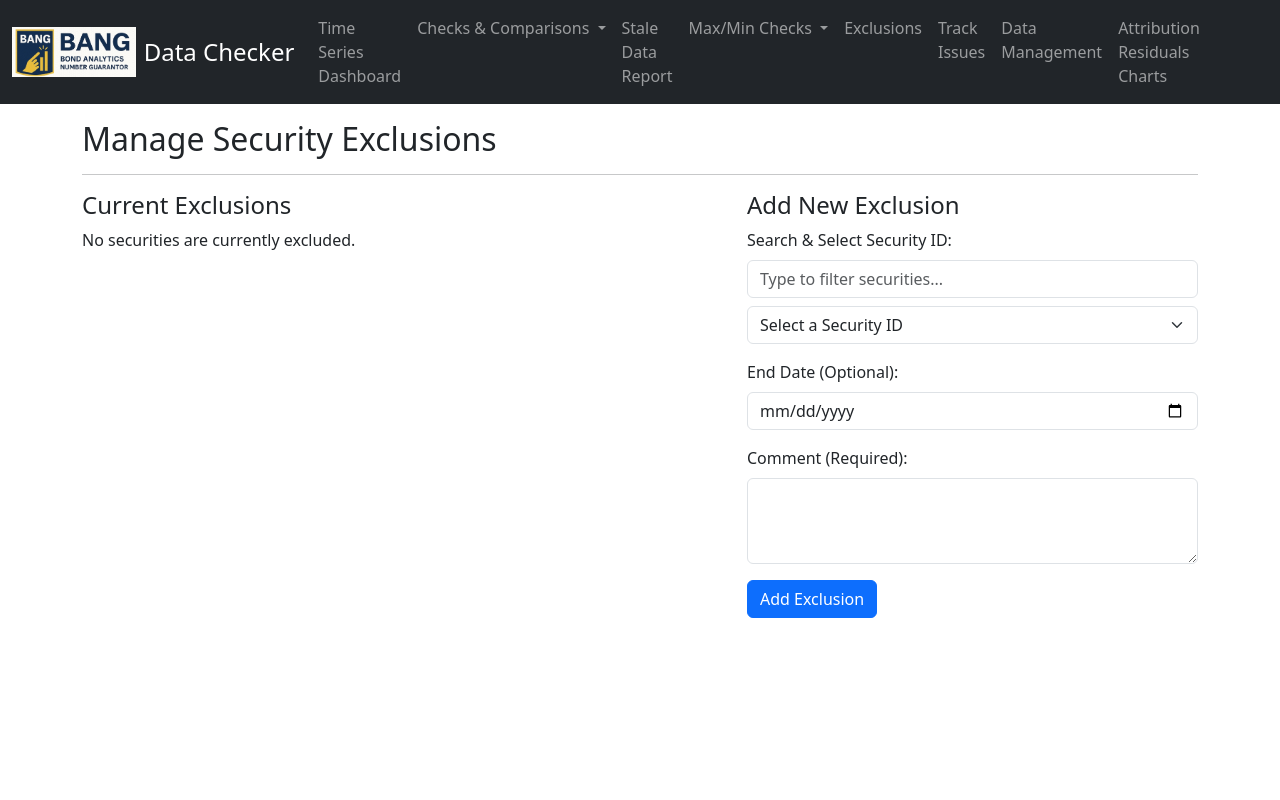
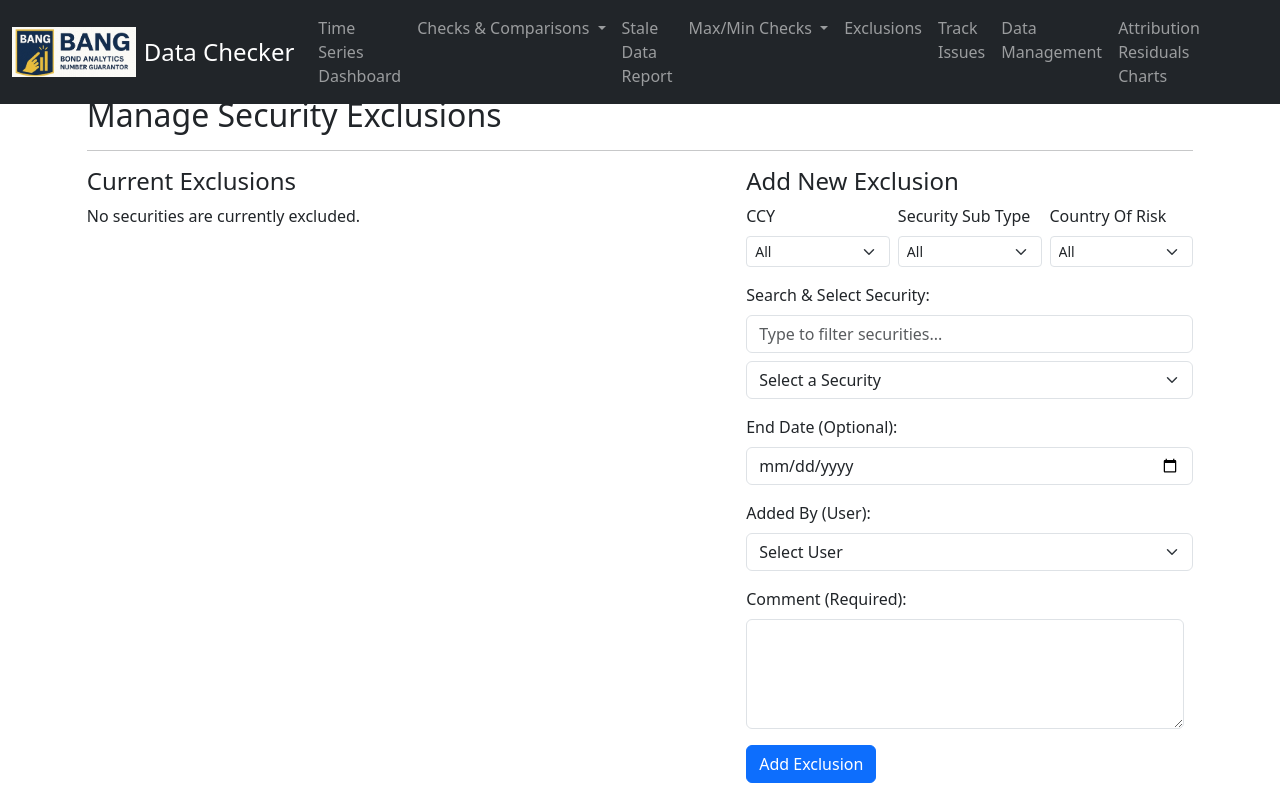
Before and after one commit to Cluckhead/Bang, a Flask app: page /exclusions in a window 1280 px wide. Run offline with Flask 3, Linux system fonts and the light colour scheme.

Commit message:
improved Exclusions

```diff
--- a/templates/exclusions_page.html
+++ b/templates/exclusions_page.html
@@ -3,7 +3,7 @@
 {% block title %}Manage Security Exclusions{% endblock %}
 
 {% block content %}
-<div class="container mt-4">
+<div class="container" style="width: 90%; max-width: 90vw; min-width: 900px;">
     <h2>Manage Security Exclusions</h2>
     <hr>
 
@@ -24,9 +24,11 @@
                     <thead>
                         <tr>
                             <th>Security ID</th>
+                            <th>Is Distressed</th>
                             <th>Date Added</th>
                             <th>End Date</th>
                             <th>Comment</th>
+                            <th>Added By</th>
                             <th>Action</th>
                         </tr>
                     </thead>
@@ -34,9 +36,11 @@
                         {% for exclusion in exclusions %}
                             <tr>
                                 <td>{{ exclusion.SecurityID }}</td>
+                                <td>{{ exclusion['Is Distressed'] if 'Is Distressed' in exclusion else '' }}</td>
                                 <td>{{ exclusion.AddDate.strftime('%Y-%m-%d') if exclusion.AddDate else 'N/A' }}</td>
                                 <td>{{ exclusion.EndDate.strftime('%Y-%m-%d') if exclusion.EndDate else '' }}</td>
-                                <td>{{ exclusion.Comment }}</td>
+                                <td style="max-width: 350px; word-break: break-word;">{{ exclusion.Comment }}</td>
+                                <td>{{ exclusion.User if exclusion.User is defined else '' }}</td>
                                 <td>
                                     <form method="POST" action="{{ url_for('exclusion_bp.remove_exclusion_route') }}" style="display: inline;">
                                         <input type="hidden" name="security_id" value="{{ exclusion.SecurityID }}">
@@ -57,13 +61,53 @@
         <div class="col-md-5">
             <h4>Add New Exclusion</h4>
             <form method="POST" action="{{ url_for('exclusion_bp.manage_exclusions') }}">
+                {# --- Filter dropdowns for CCY, Security Sub Type, Country Of Risk --- #}
                 <div class="mb-3">
-                    <label for="security-search-input" class="form-label">Search & Select Security ID:</label>
+                    <div class="row g-2">
+                        <div class="col">
+                            <label for="filter-ccy" class="form-label">CCY</label>
+                            <select id="filter-ccy" class="form-select form-select-sm">
+                                <option value="">All</option>
+                                {% set ccy_options = available_securities | map(attribute='CCY') | unique | list | sort %}
+                                {% for ccy in ccy_options %}
+                                    <option value="{{ ccy }}">{{ ccy }}</option>
+                                {% endfor %}
+                            </select>
+                        </div>
+                        <div class="col">
+                            <label for="filter-subtype" class="form-label">Security Sub Type</label>
+                            <select id="filter-subtype" class="form-select form-select-sm">
+                                <option value="">All</option>
+                                {% set subtype_options = available_securities | map(attribute='Security Sub Type') | unique | list | sort %}
+                                {% for subtype in subtype_options %}
+                                    <option value="{{ subtype }}">{{ subtype }}</option>
+                                {% endfor %}
+                            </select>
+                        </div>
+                        <div class="col">
+                            <label for="filter-country" class="form-label">Country Of Risk</label>
+                            <select id="filter-country" class="form-select form-select-sm">
+                                <option value="">All</option>
+                                {% set country_options = available_securities | map(attribute='Country Of Risk') | unique | list | sort %}
+                                {% for country in country_options %}
+                                    <option value="{{ country }}">{{ country }}</option>
+                                {% endfor %}
+                            </select>
+                        </div>
+                    </div>
+                </div>
+                {# --- End filter dropdowns --- #}
+
+                <div class="mb-3">
+                    <label for="security-search-input" class="form-label">Search & Select Security:</label>
                     <input type="text" id="security-search-input" class="form-control mb-2" placeholder="Type to filter securities...">
                     <select class="form-select" id="security-select" name="security_id" required>
-                        <option value="" disabled selected>Select a Security ID</option>
-                        {% for sec_id in available_securities %}
-                            <option value="{{ sec_id }}">{{ sec_id }}</option>
+                        <option value="" disabled selected>Select a Security</option>
+                        {# Show ISIN - Security Name in the dropdown, and add Is Distressed as a data attribute #}
+                        {% for sec in available_securities %}
+                            <option value="{{ sec.ISIN }}" data-ccy="{{ sec.CCY }}" data-subtype="{{ sec['Security Sub Type'] }}" data-country="{{ sec['Country Of Risk'] }}" data-distressed="{{ sec['Is Distressed'] if 'Is Distressed' in sec else '' }}">
+                                {{ sec.ISIN }} - {{ sec['Security Name'] }}{% if sec['Is Distressed'] == 'TRUE' %} (Distressed){% endif %}
+                            </option>
                         {% endfor %}
                     </select>
                 </div>
@@ -72,8 +116,17 @@
                     <input type="date" class="form-control" id="end_date" name="end_date">
                 </div>
                 <div class="mb-3">
+                    <label for="user-select" class="form-label">Added By (User):</label>
+                    <select class="form-select" id="user-select" name="user" required>
+                        <option value="" disabled selected>Select User</option>
+                        {% for user in users %}
+                            <option value="{{ user }}">{{ user }}</option>
+                        {% endfor %}
+                    </select>
+                </div>
+                <div class="mb-3">
                     <label for="comment" class="form-label">Comment (Required):</label>
-                    <textarea class="form-control" id="comment" name="comment" rows="3" required></textarea>
+                    <textarea class="form-control" id="comment" name="comment" rows="4" style="width: 98%; min-width: 400px; max-width: 99%;"></textarea>
                 </div>
                 <button type="submit" class="btn btn-primary">Add Exclusion</button>
             </form>
@@ -84,48 +137,66 @@
 {% endblock %}
 
 {% block scripts %}
-{{ super() }} {# Include scripts from base.html #}
-{# We will add specific JS for the dynamic dropdown here later #}
+{{ super() }}
 <script>
-    // Basic dynamic filtering for the dropdown
-    document.getElementById('security-search-input').addEventListener('input', function() {
-        let filter = this.value.toLowerCase();
-        let select = document.getElementById('security-select');
-        let options = select.options;
-        let firstVisibleOption = null;
+// --- Client-side filtering for the security dropdown ---
+// This script filters the main security dropdown based on the three filter dropdowns and the search box.
+// It is designed to be fast and work for up to 10,000 options.
 
-        for (let i = 0; i < options.length; i++) {
-            let option = options[i];
-            // Skip the placeholder option
-            if (option.value === "") {
-                option.style.display = ""; // Always show placeholder if input is empty, hide otherwise
-                option.style.display = filter ? "none" : "";
-                continue;
+document.addEventListener('DOMContentLoaded', function() {
+    const searchInput = document.getElementById('security-search-input');
+    const select = document.getElementById('security-select');
+    const filterCCY = document.getElementById('filter-ccy');
+    const filterSubtype = document.getElementById('filter-subtype');
+    const filterCountry = document.getElementById('filter-country');
+
+    // Store all options in memory for fast filtering
+    const allOptions = Array.from(select.options).filter(opt => opt.value !== ""); // Exclude placeholder
+
+    // Helper: Apply all filters and search
+    function applyFilters() {
+        const search = searchInput.value.trim().toLowerCase();
+        const ccy = filterCCY.value;
+        const subtype = filterSubtype.value;
+        const country = filterCountry.value;
+        let firstVisible = null;
+
+        // Hide all options initially
+        allOptions.forEach(opt => {
+            let show = true;
+            // Filter by CCY
+            if (ccy && opt.getAttribute('data-ccy') !== ccy) show = false;
+            // Filter by Subtype
+            if (subtype && opt.getAttribute('data-subtype') !== subtype) show = false;
+            // Filter by Country
+            if (country && opt.getAttribute('data-country') !== country) show = false;
+            // Filter by search (ISIN or Name)
+            if (show && search) {
+                const text = opt.textContent.toLowerCase();
+                if (!text.includes(search)) show = false;
             }
+            opt.style.display = show ? '' : 'none';
+            if (show && !firstVisible) firstVisible = opt;
+        });
+        // Optionally, select the first visible option if none is selected
+        // (Do not auto-select to avoid accidental submissions)
+    }
 
-            let txtValue = option.textContent || option.innerText;
-            if (txtValue.toLowerCase().indexOf(filter) > -1) {
-                option.style.display = "";
-                if (!firstVisibleOption) {
-                     firstVisibleOption = option; // Keep track of the first match
-                }
-            } else {
-                option.style.display = "none";
-            }
-        }
-         // Optionally, select the first visible option if the user hasn't selected one manually
-        // This part can be enhanced, maybe select only if input length > N or on specific event
-        // if (filter && firstVisibleOption && select.selectedIndex <= 0) {
-            // select.value = firstVisibleOption.value;
-        // }
+    // Event listeners for all filters
+    searchInput.addEventListener('input', applyFilters);
+    filterCCY.addEventListener('change', applyFilters);
+    filterSubtype.addEventListener('change', applyFilters);
+    filterCountry.addEventListener('change', applyFilters);
+
+    // Optional: Reset search/filter when dropdown is focused
+    select.addEventListener('focus', function() {
+        // Uncomment to clear search on focus:
+        // searchInput.value = '';
+        // applyFilters();
     });
 
-    // Reset filter when dropdown is clicked (to show all options again initially)
-    document.getElementById('security-select').addEventListener('mousedown', function(){
-       // Optional: Uncomment below to clear search on dropdown click
-       // document.getElementById('security-search-input').value = '';
-       // let event = new Event('input');
-       // document.getElementById('security-search-input').dispatchEvent(event);
-    });
+    // Initial filter (in case filters are pre-selected)
+    applyFilters();
+});
 </script>
 {% endblock %}
--- a/views/exclusion_views.py
+++ b/views/exclusion_views.py
@@ -2,6 +2,9 @@
 This module defines the Flask Blueprint for handling security exclusion management.
 It provides routes to view the current exclusion list and add new securities
 to the list.
+
+Major update: The available securities list for exclusions is now loaded from reference.csv
+and includes ISIN, Security Name, CCY, Security Sub Type, and Country Of Risk for client-side filtering.
 """
 import os
 import pandas as pd
@@ -52,58 +55,77 @@ def load_exclusions(data_folder_path: str):
         return [] # Return empty list on error
 
 def load_available_securities(data_folder_path: str):
-    """Loads the list of available security IDs from the source file.
+    """
+    Loads the list of available securities from reference.csv, including ISIN, Security Name,
+    CCY, Security Sub Type, and Country Of Risk. This supports client-side filtering and
+    searching for the exclusions page.
 
     Args:
         data_folder_path (str): The absolute path to the data folder.
 
     Returns:
-        list[str]: A sorted list of unique available security IDs, or [] if error.
+        list[dict]: A list of dicts, each with keys: ISIN, Security Name, CCY, Security Sub Type, Country Of Risk.
     """
     if not data_folder_path:
         logger.error("No data_folder_path provided to load_available_securities.")
         return []
-    securities_file_path = os.path.join(data_folder_path, SECURITIES_SOURCE_FILE)
+    reference_file_path = os.path.join(data_folder_path, 'reference.csv')
     try:
-        if os.path.exists(securities_file_path):
-            # Load only the necessary column
-            # Use security_processing logic if more complex loading is needed
-            df_securities = pd.read_csv(securities_file_path, usecols=[SECURITY_ID_COLUMN], encoding_errors='replace', on_bad_lines='skip')
-            df_securities.dropna(subset=[SECURITY_ID_COLUMN], inplace=True)
-            security_ids = df_securities[SECURITY_ID_COLUMN].astype(str).unique().tolist()
-            security_ids.sort() # Sort for dropdown consistency
-            return security_ids
+        if os.path.exists(reference_file_path):
+            # Only load the required columns for performance
+            usecols = ['ISIN', 'Security Name', 'CCY', 'Security Sub Type', 'Country Of Risk']
+            df = pd.read_csv(reference_file_path, usecols=usecols, encoding_errors='replace', on_bad_lines='skip')
+            df = df.dropna(subset=['ISIN', 'Security Name'])
+            # Remove duplicates by ISIN (keep first occurrence)
+            df = df.drop_duplicates(subset=['ISIN'])
+            # Convert to list of dicts for template/JS
+            securities = df.to_dict('records')
+            # Sort by ISIN for consistency
+            securities.sort(key=lambda x: x['ISIN'])
+            return securities
         else:
-            logger.warning(f"Securities source file '{SECURITIES_SOURCE_FILE}' not found at {securities_file_path}.")
+            logger.warning(f"reference.csv not found at {reference_file_path}.")
             return []
-    except KeyError:
-        logger.error(f"Column '{SECURITY_ID_COLUMN}' not found in '{SECURITIES_SOURCE_FILE}'. Cannot load available securities.")
-        return []
     except Exception as e:
-        logger.error(f"Error loading available securities from {securities_file_path}: {e}")
+        logger.error(f"Error loading available securities from {reference_file_path}: {e}")
         return []
 
-def add_exclusion(data_folder_path: str, security_id, end_date_str, comment):
-    """Adds a new exclusion to the CSV file.
+def load_users(data_folder_path: str):
+    """
+    Loads the list of users from users.csv for the 'Added By' dropdown.
+    Returns a list of user names (strings).
+    """
+    if not data_folder_path:
+        logger.error("No data_folder_path provided to load_users.")
+        return []
+    users_file_path = os.path.join(data_folder_path, 'users.csv')
+    try:
+        if os.path.exists(users_file_path):
+            df = pd.read_csv(users_file_path)
+            if 'Name' in df.columns:
+                users = df['Name'].dropna().astype(str).tolist()
+                return users
+            else:
+                logger.warning("'Name' column not found in users.csv.")
+                return []
+        else:
+            logger.warning(f"users.csv not found at {users_file_path}.")
+            return []
+    except Exception as e:
+        logger.error(f"Error loading users from {users_file_path}: {e}")
+        return []
 
-    Args:
-        data_folder_path (str): The absolute path to the data folder.
-        security_id:
-        end_date_str:
-        comment:
-
-    Returns:
-        tuple[bool, str]: (Success status, Message)
-    """
+def add_exclusion(data_folder_path: str, security_id, end_date_str, comment, user):
+    """Adds a new exclusion to the CSV file, now including the user who added it."""
     if not data_folder_path:
         logger.error("No data_folder_path provided to add_exclusion.")
         return False, "Internal Server Error: Data folder path not configured."
     exclusions_path = os.path.join(data_folder_path, EXCLUSIONS_FILE)
     try:
         # Basic validation
-        if not security_id or not comment:
-            logger.warning("Attempted to add exclusion with missing SecurityID or Comment.")
-            return False, "Security ID and Comment are required."
+        if not security_id or not comment or not user:
+            logger.warning("Attempted to add exclusion with missing SecurityID, Comment, or User.")
+            return False, "Security ID, Comment, and User are required."
 
         add_date = datetime.now().strftime('%Y-%m-%d')
         # Parse end_date, allow it to be empty
@@ -113,7 +135,8 @@ def add_exclusion(data_folder_path: str, security_id, end_date_str, comment):
             'SecurityID': [str(security_id)],
             'AddDate': [add_date],
             'EndDate': [end_date],
-            'Comment': [str(comment)]
+            'Comment': [str(comment)],
+            'User': [str(user)]
         })
 
         # Append to CSV, create header if file doesn't exist or is empty
@@ -122,7 +145,7 @@ def add_exclusion(data_folder_path: str, security_id, end_date_str, comment):
         write_header = not file_exists or is_empty
 
         new_exclusion.to_csv(exclusions_path, mode='a', header=write_header, index=False)
-        logger.info(f"Added exclusion for SecurityID: {security_id}")
+        logger.info(f"Added exclusion for SecurityID: {security_id} by {user}")
         return True, "Exclusion added successfully."
     except Exception as e:
         logger.error(f"Error adding exclusion to {exclusions_path}: {e}")
@@ -195,9 +218,10 @@ def manage_exclusions():
         security_id = request.form.get('security_id')
         end_date_str = request.form.get('end_date')
         comment = request.form.get('comment')
+        user = request.form.get('user')
 
         # Pass the absolute data_folder path to the helper function
-        success, msg = add_exclusion(data_folder, security_id, end_date_str, comment)
+        success, msg = add_exclusion(data_folder, security_id, end_date_str, comment, user)
         if success:
             # Redirect to the same page using GET to prevent form resubmission
             return redirect(url_for('exclusion_bp.manage_exclusions', _external=True))
@@ -210,10 +234,12 @@ def manage_exclusions():
     # Pass the absolute data_folder path to the helper functions
     current_exclusions = load_exclusions(data_folder)
     available_securities = load_available_securities(data_folder)
+    users = load_users(data_folder)
 
     return render_template('exclusions_page.html',
                            exclusions=current_exclusions,
                            available_securities=available_securities,
+                           users=users,
                            message=message,
                            message_type=message_type)
 
```
Also changed, not shown: Docs/Features.md (+5 -2 lines), Docs/Version2.md (+0 -1 lines), Docs/README.md.
